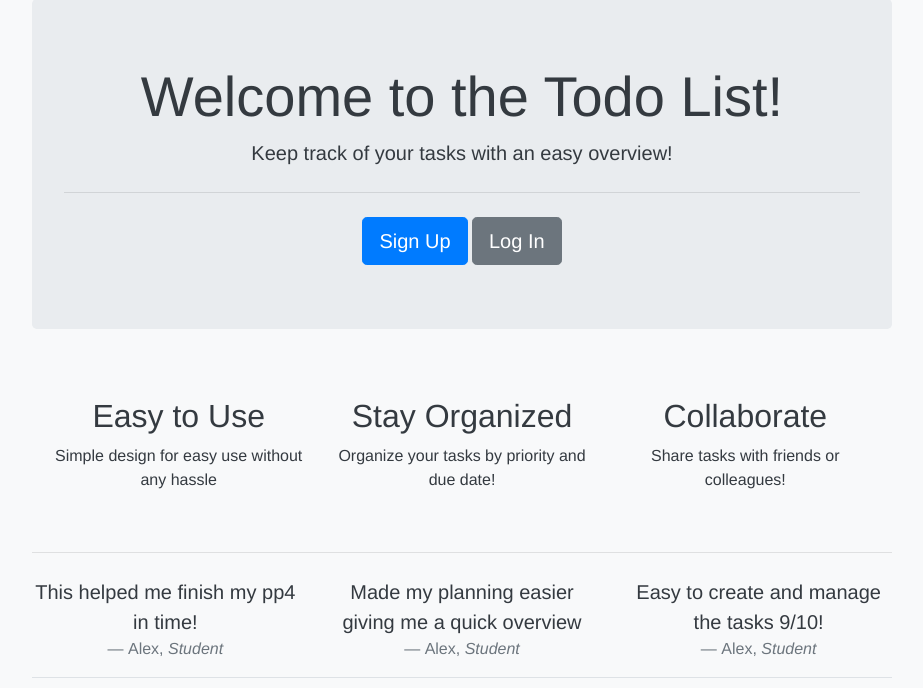
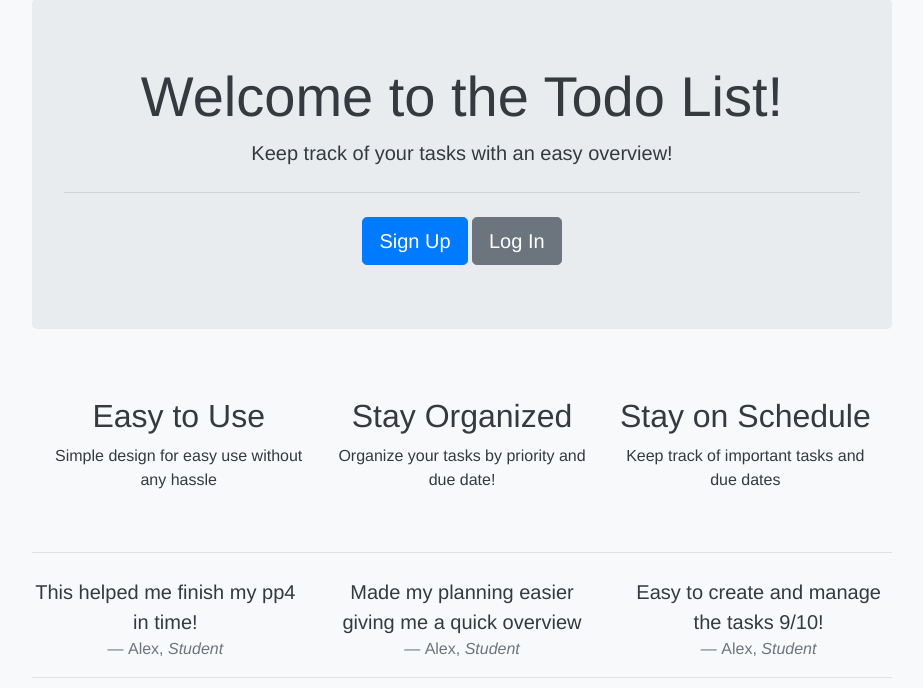
Before and after one commit to Seafzz/todo, a Django app: page / in a window 1280 px wide. Shown: the part 134-822 px from the top of the page, without its empty margins (178-1101 px from the left). Run offline with Django 5.2, Linux system fonts and the light colour scheme; some libraries are stand-ins or nearby versions.

Commit message:
update since the app wont have a collaboration feat just yet its been changed on the homepage aswell

```diff
--- a/tasks/templates/tasks/home.html
+++ b/tasks/templates/tasks/home.html
@@ -23,8 +23,8 @@
             <p>Organize your tasks by priority and due date!</p>
         </div>
         <div class="col-lg-4 col-md-4 col-sm-12">
-            <h2>Collaborate</h2>
-            <p>Share tasks with friends or colleagues!</p>
+            <h2>Stay on Schedule</h2>
+            <p>Keep track of important tasks and due dates</p>
         </div>
     </div>
 </div>
```
